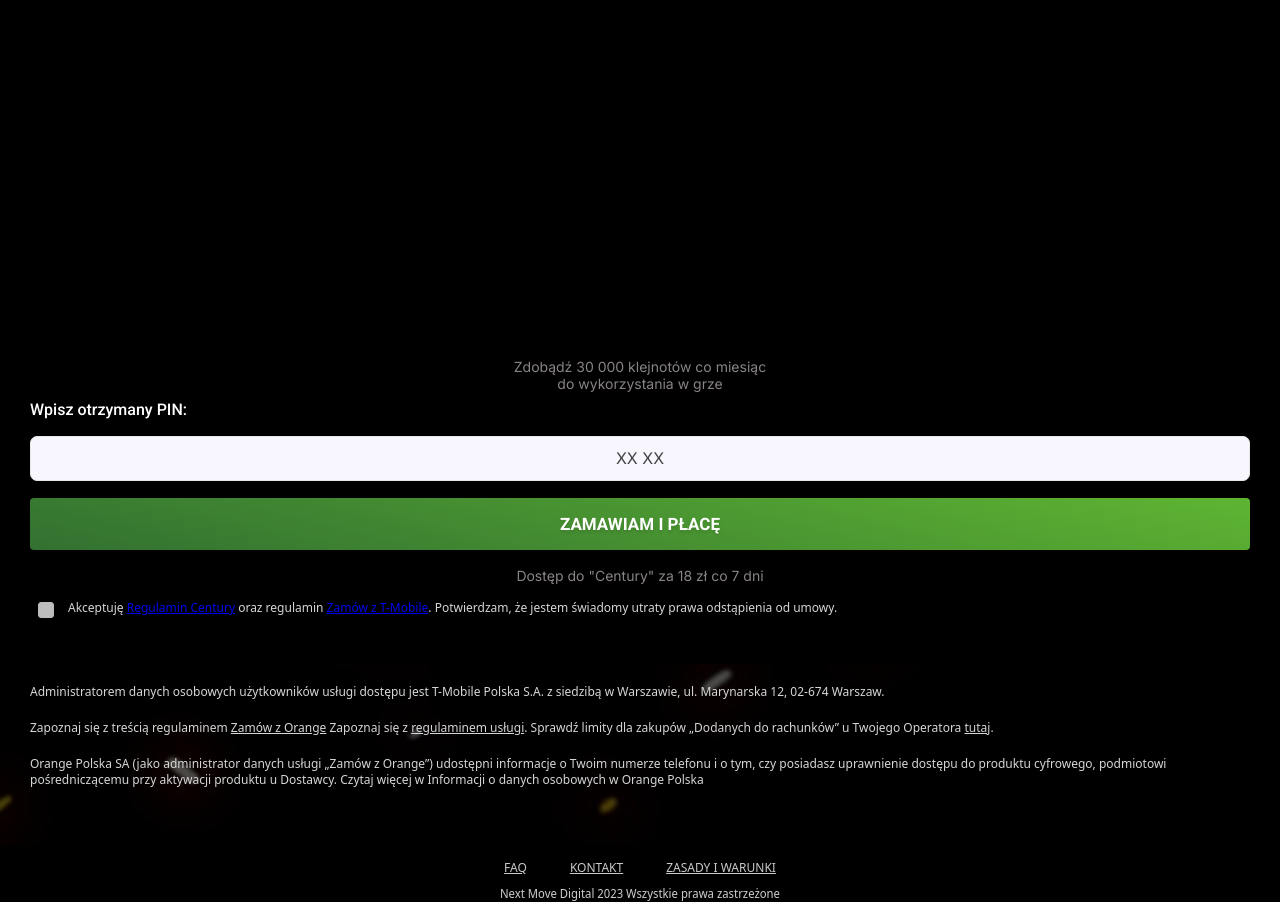
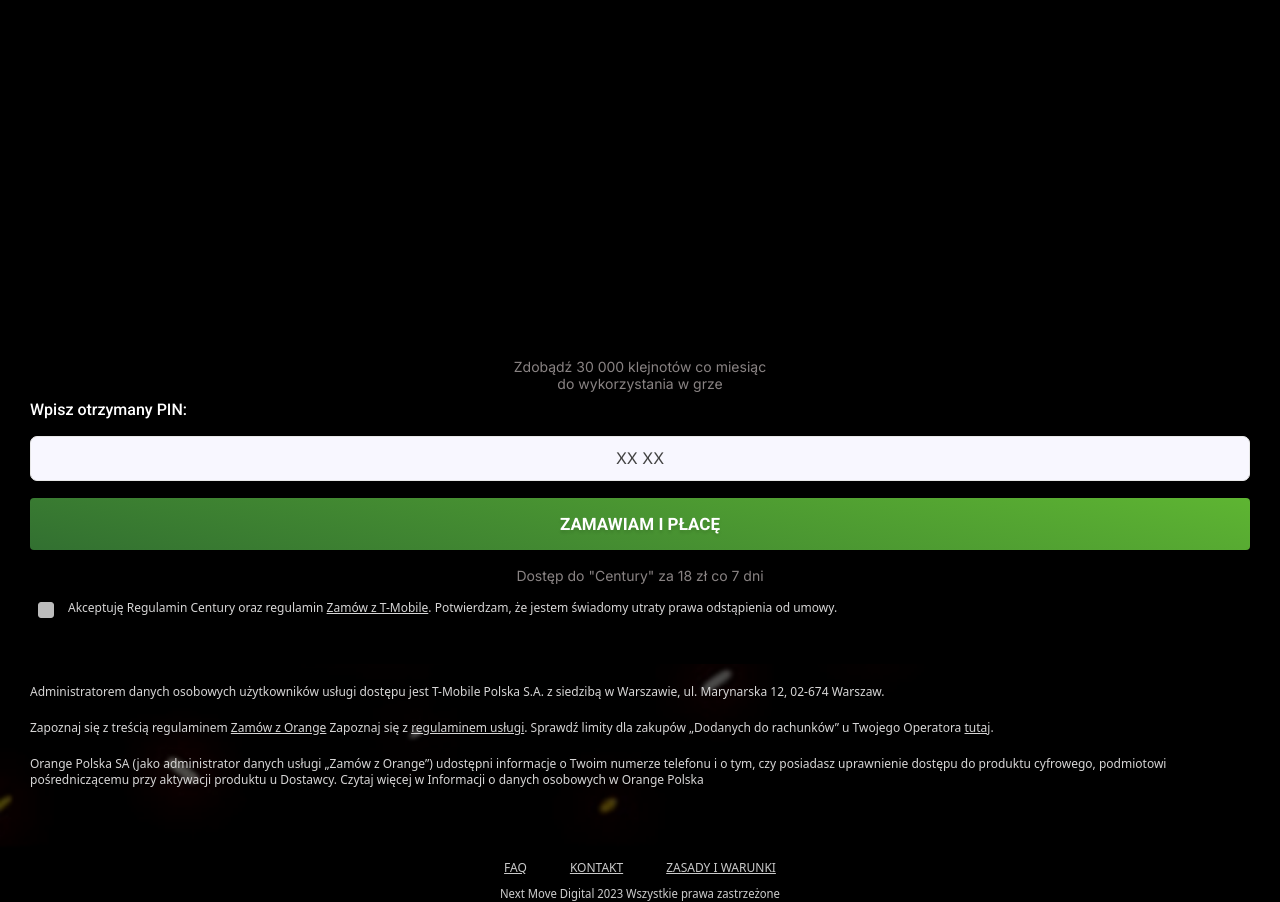
Before and after one commit to pwintegrations/poland-tmobile, a plain HTML site: page pin.html in a window 1280 px wide. In both pictures the pointer is over the link "Regulamin Century". Drawn offline with Linux system fonts and the light colour scheme.

Commit message:
Initial commit

```diff
--- a/css/main.css
+++ b/css/main.css
@@ -603,12 +603,12 @@ input[type=checkbox]{
     line-height: 16px;
 }
 
-.poland-tmobile-easy-link{
+.poland-tmoblie-easy-link{
     text-decoration: underline;
-    color: #D7D6D6
+    color: #D7D6D6;
 }
 
-.poland-tmobile-easy-link:hover, .poland-tmobile-easy-link:focus, .poland-tmobile-easy-link:active {
+.poland-tmoblie-easy-link:hover, .poland-tmoblie-easy-link:focus, .poland-tmoblie-easy-link:active {
     text-decoration: none;
     color: #D7D6D6;
 }
@@ -664,14 +664,11 @@ input[type=checkbox]{
     font-weight: 700;
 }
 
-
-
 .poland-tmobile-button-wrapper input{
     background-color: #F8F7FF;
     border-radius: 7px;
     line-height: 41px;
 }
-
 
 .poland-tmobile-button-wrapper .input-holder {
     margin-bottom: 17px;
```
